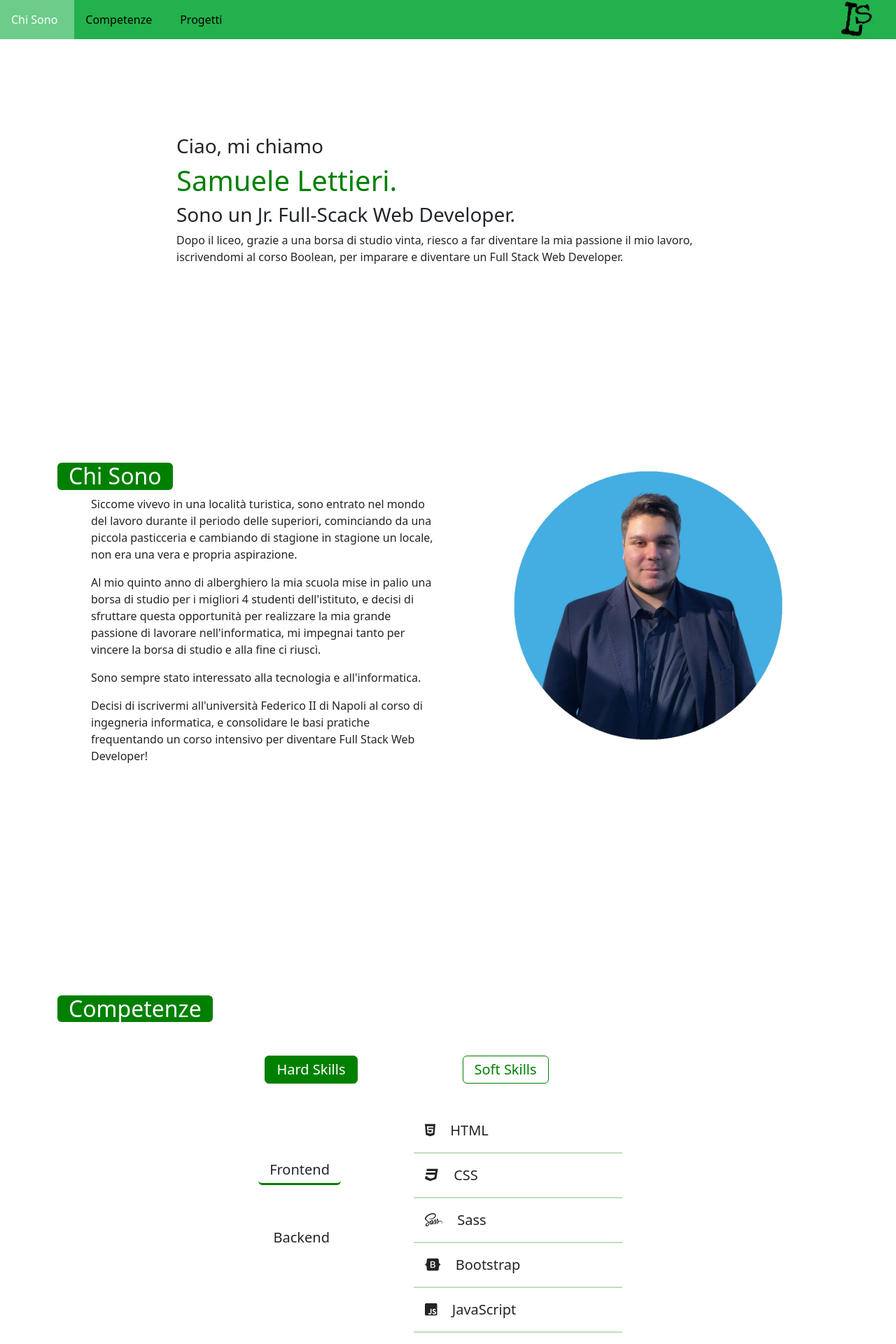
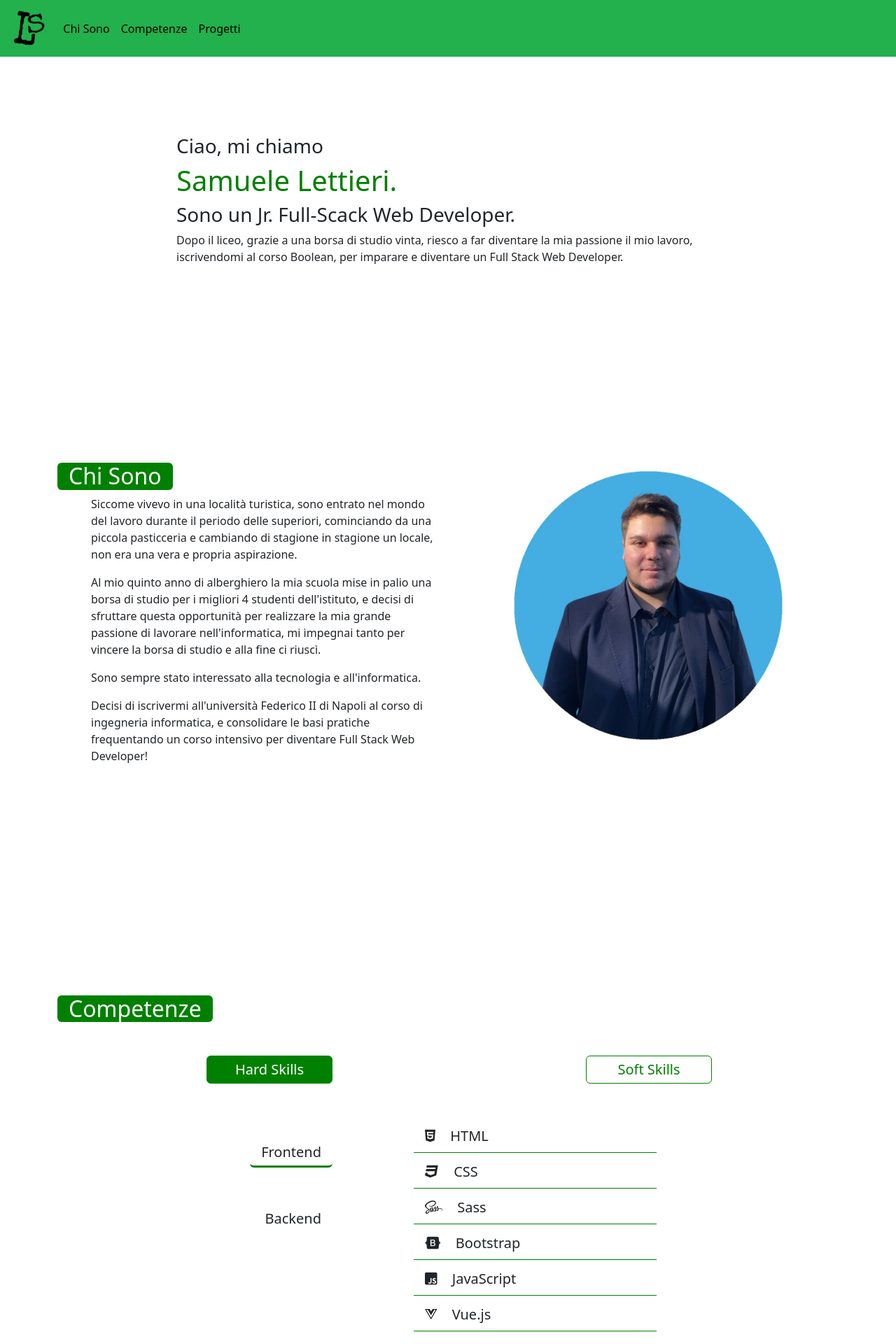
Before and after one commit to SamueleLettieri/Portfolio-vue, a Vue app: page / in a window 1280 px wide. Shown: the top 1920 px of the page at 70% size. Built offline with nearby package versions, Linux system fonts and the light colour scheme.

Commit message:
sito responsive

```diff
--- a/src/components/Header/NavbarHeader.vue
+++ b/src/components/Header/NavbarHeader.vue
@@ -1,11 +1,18 @@
 <template>
-<nav class="d-flex flex-wrap">
-    <ul class="col-lg-6 col-md-12">
-        <li class="d-inline-block" v-for="(anchor, index) in anchors" :key="index">
-            <a class="d-inline-block p-3 pe-lg-4" :href="anchor.link">{{anchor.voice}}</a>
-        </li>
-    </ul>
-    <div class="text-end col-lg-6 col-md-12 pe-3"><a class="me-3" href="#Welcome"><img class="" src="../../assets/logo.jpg" alt=""></a></div>
+<nav class="navbar navbar-expand-lg bg-light">
+    <div class="container-fluid">
+        <a class="navbar-brand" href="#Welcome"><img src="../../assets/logo.jpg" alt=""></a>
+        <button class="navbar-toggler" type="button" data-bs-toggle="collapse" data-bs-target="#navbarNav" aria-controls="navbarNav" aria-expanded="false" aria-label="Toggle navigation">
+            <span class="navbar-toggler-icon"></span>
+        </button>
+        <div class="collapse navbar-collapse" id="navbarNav">
+            <ul class="navbar-nav">
+                <li class="nav-item" v-for="(anchor, index) in anchors" :key="index">
+                    <a class="nav-link active" aria-current="page" :href="anchor.link">{{anchor.voice}}</a>
+                </li>
+            </ul>
+        </div>
+    </div>
 </nav>
 </template>
 
@@ -38,17 +45,12 @@ export default {
 
 <style lang="scss" scoped>
 nav{
-    background-color: rgb(34, 177, 76);
+    background-color: rgb(34, 177, 76) !important;
     position: fixed;
     top: 0;
     width: 100vw;
     z-index: 1;
-    ul{
-        padding: 0;
-        margin: 0;
-    }
-    li{
-        list-style: none;
+
 
         a{
             text-decoration: none;
@@ -58,7 +60,7 @@ nav{
         a:hover{
             color: white;
         }
-    }
+
 
     li:hover{
         background-color: rgba(255,255,255,0.34);
--- a/src/components/Main/AboutMeMain.vue
+++ b/src/components/Main/AboutMeMain.vue
@@ -2,7 +2,7 @@
   <section id="About-Me" class="container pt-5 ms_margin">
     <div>
         <div class="row mt-5">
-        <div class="col-6">
+        <div class="col-lg-6 col-12">
             <h2 class="d-inline-block px-3 rounded-2">Chi Sono</h2>
             <div class="ps-5">
                 <p>Siccome vivevo in una località turistica, sono entrato nel mondo del lavoro durante il periodo delle superiori, cominciando da una piccola pasticceria e cambiando di stagione in stagione un locale, non era una vera e propria aspirazione.</p>
@@ -11,7 +11,7 @@
                 <p>Decisi di iscrivermi all'università Federico II di Napoli al corso di ingegneria informatica, e consolidare le basi pratiche frequentando un corso intensivo per diventare Full Stack Web Developer!</p>
             </div>
         </div>
-        <div class="col-6 text-center"><img src="../../assets/samImg.jpg" alt=""></div>
+        <div class="col-lg-6 text-center col-12"><img src="../../assets/samImg.jpg" alt=""></div>
         </div>
     </div>
   </section>
--- a/src/components/Main/SkillsMain.vue
+++ b/src/components/Main/SkillsMain.vue
@@ -4,19 +4,19 @@
         <h2 class="d-inline-block px-3 rounded-2 mb-5 mt-5">Competenze</h2>
         <div class="row justify-content-center">
             <div>
-                <ul class="text-center mb-5">
-                    <li class="cursor ms_m rounded-2 d-inline-block px-3 pt-1 pb-1 ms_bored" v-for="(skill, i) in skills" :key="i" :class="{'ms_active': activeIndex === i}" @click="nextindex(i)">{{skill.title}}</li>
+                <ul class="text-center mb-5 row justify-content-around">
+                    <li class="cursor  rounded-2 d-inline-block px-3 pt-1 pb-1 ms_bored col-md-2 col-5" v-for="(skill, i) in skills" :key="i" :class="{'ms_active': activeIndex === i}" @click="nextindex(i)">{{skill.title}}</li>
                 </ul>
             </div>
             <div class="row ms_h">
-                <div class="col-5">
-                    <ul class="row  text-center">
-                        <li class=" mt-5 pt-2" :class="{'text-end': index === 0 || index === 1}" v-for="(miniTitle, index) in skills[activeIndex].miniTitles" :key="index"><span class="cursor ms_b d-inline-block px-3 pt-1 pb-1 mx-5  rounded-2" :class="{'ms_bor': newIndex === index}" @click="newI(index)">{{ miniTitle.titolino }}</span></li>
+                <div class="col-md-5 col-12">
+                    <ul class="row  text-center align-content-around h-50">
+                        <li class=" pt-2 me-3 col-md-12 col-5 " :class="{'text-end': index === 0 || index === 1}" v-for="(miniTitle, index) in skills[activeIndex].miniTitles" :key="index"><span class="cursor ms_b d-inline-block px-3 pt-1 pb-1 mx-5  rounded-2" :class="{'ms_bor': newIndex === index}" @click="newI(index)">{{ miniTitle.titolino }}</span></li>
                     </ul>
                 </div>
-                <div class="col-7">
-                    <ul>
-                        <li class="w-50 mt-1" v-for="(competenza, index) in skills[activeIndex].miniTitles[newIndex].competenze" :key="index"><span class="mx-3"><i :class="competenza.icona"></i></span> {{ competenza.tecnologie }} <hr></li>
+                <div class="col-md-7 col-12">
+                    <ul >
+                        <li class="col-md-7 col-12 mt-1 ms_ul pt-2 pb-2 " v-for="(competenza, index) in skills[activeIndex].miniTitles[newIndex].competenze" :key="index"><span class="mx-3"><i :class="competenza.icona"></i></span> {{ competenza.tecnologie }} </li>
                     </ul>
                 </div>
             </div>
@@ -198,8 +198,8 @@ export default {
         border-bottom: 3px solid green;
     }
 
-    hr{
-        border: 1px solid green;
+    .ms_ul{
+        border-bottom: 1px solid green;
     }
 
     .ms_h{
@@ -208,5 +208,9 @@ export default {
     .ms_m{
         margin-right: 150px;
     }
+
+    ul{
+        margin: 0;
+    }
 }
 </style>
--- a/src/components/Main/WorksMain.vue
+++ b/src/components/Main/WorksMain.vue
@@ -1,11 +1,13 @@
 <template>
     <section id="Works" class="container pt-5 ms_margin">
         <h2 class="d-inline-block px-3 rounded-2 mb-5 mt-5">Progetti</h2>
-        <div class="row justify-content-between">
-            <div  v-for="(card, index) in cards" :key="index"  @click="nextIndex(index), trueFalse()" class="card col-4 mx-5 ms_p-0 mb-5" style="width: 18rem; cursor: pointer;">
-                <img class="ms_img card-img-top" :src="card.img" alt="Card image cap">
-                <div class="card-body">
-                    <h3 class="card-text">{{ card.title }}</h3>
+        <div class="row justify-content-between ms_center">
+            <div v-for="(card, index) in cards" :key="index" class="col-7 col-sm-5 col-lg-3 ms_p-0 mb-5 mx-3">
+                <div @click="nextIndex(index), trueFalse()"  class="card w-100" style="cursor: pointer;">
+                    <img class="ms_img card-img-top" :src="card.img" alt="Card image cap">
+                    <div class="card-body">
+                        <h3 class="card-text">{{ card.title }}</h3>
+                    </div>
                 </div>
             </div>
         </div>
@@ -182,4 +184,10 @@ export default {
     }
 }
 
+
+@media screen and (max-width: 600px) {
+    .ms_center{
+        justify-content: center !important;
+    }
+}
 </style>
```
